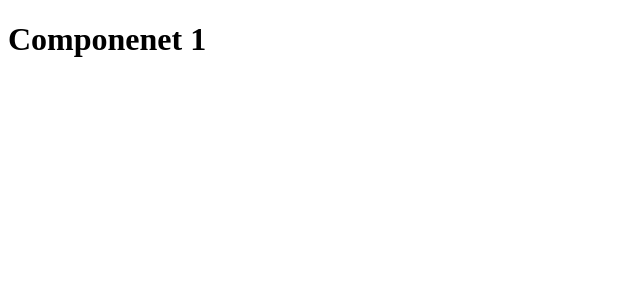
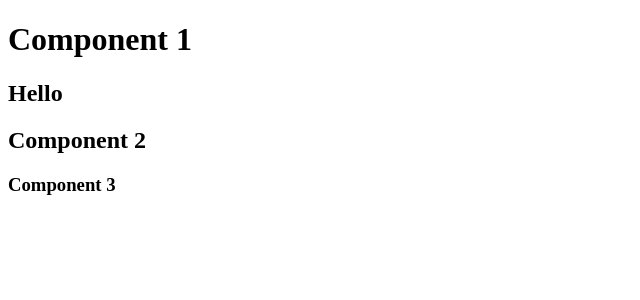
Before and after one commit to MadhviSanghani/react, a React (Vite) app in the folder Demo/: page / in a window 1280 px wide. Shown: the top 300 px of the page, without its empty margins (0-640 px from the left). Built offline with nearby package versions, Linux system fonts and the light colour scheme.

Commit message:
components call in each other

```diff
--- a/Demo/src/LEC2412/component1.jsx
+++ b/Demo/src/LEC2412/component1.jsx
@@ -1,10 +1,32 @@
 import * as React from "react";
 
+class Component2 extends React.Component{
+    render() {
+        return (
+            <h2>Component 2</h2>
+        );
+    }
+}
+
+class Component3 extends React.Component{
+    render() {
+        return (
+            <h3>Component 3</h3>
+        );
+    }
+}
+
 // each class must contain render function
+// can call componenets in each other too
 class Component1 extends React.Component{
     render() {
         return(
-            <h1>Componenet 1</h1>
+            <div>
+                <h1>Component 1</h1>
+                <h2>Hello</h2>
+                <Component2 />
+                <Component3 />
+            </div>
         );
     }
 }
```
